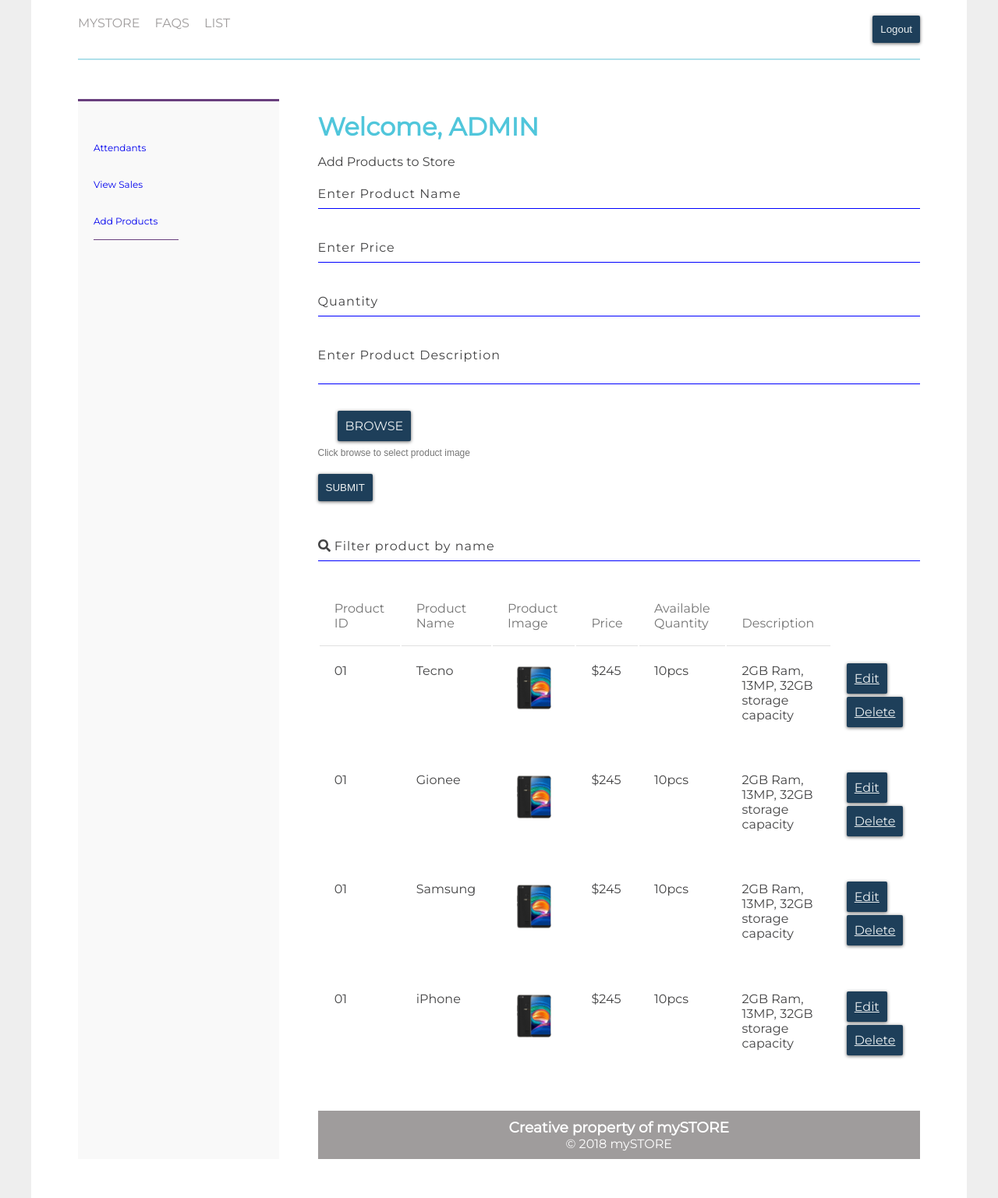
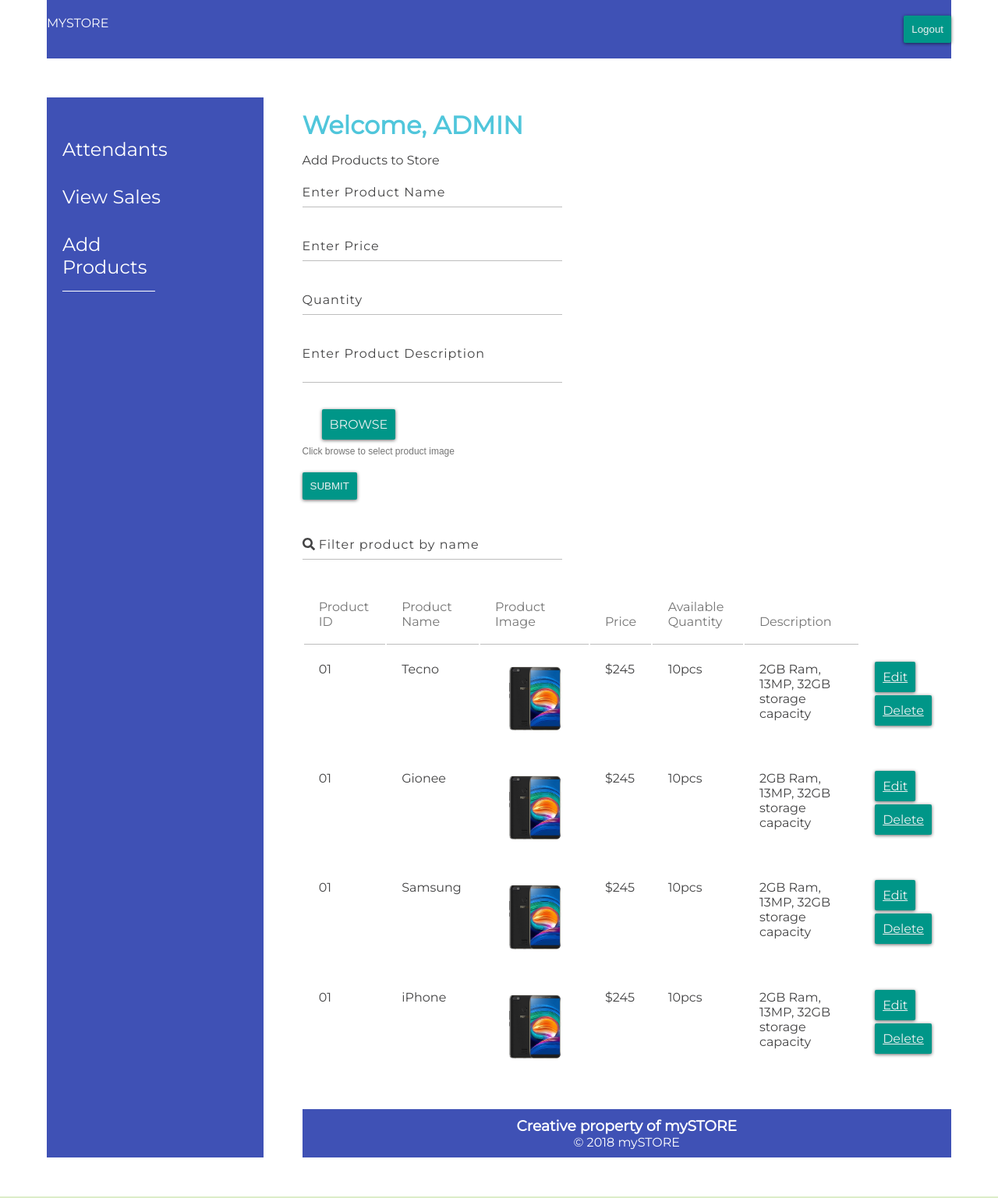
Before and after one commit to Bobjayafam/store-manager, a website: page UI/add-products.html in a window 1280 px wide. Shown: the whole page at 78% size. Drawn offline with Linux system fonts and the light colour scheme.

Commit message:
bug(refactor ui): Refactor UI
- change landing page

[Fixes #161501594]

```diff
--- a/UI/add-products.html
+++ b/UI/add-products.html
@@ -17,19 +17,16 @@
     <header>
       <nav>
         <ul>
-          <li>mySTORE</li>
-          <li>FAQs</li>
-          <li>list</li>
+          <li><a href="index.html">mySTORE</a></li>
         </ul>
       </nav>
       <button class="btn">Logout</button>
     </header>
     <aside class="sidebar">
-      <h3></h3>
       <ul>
-        <li><a href="/createAccount.html">Attendants</a></li>
-        <li><a href="/admin-view-sales.html">View Sales</a></li>
-        <li class="active"><a href="/add-products.html">Add Products</a></li>
+        <li><a href="createAccount.html">Attendants</a></li>
+        <li><a href="admin-view-sales.html">View Sales</a></li>
+        <li class="active"><a href="add-products.html">Add Products</a></li>
       </ul>
     </aside>
     <!--aside-->
@@ -100,8 +97,8 @@
               <td data-title="quantity">10pcs</td>
               <td data-title="description">2GB Ram, 13MP, 32GB storage capacity</td>
               <td data-title="actions">
-                <a href="" class="btn btn-upload">Edit</a>
-                <a href="" class="btn btn-upload">Delete</a>
+                <a href="#" class="btn btn-upload">Edit</a>
+                <a href="#" class="btn btn-upload">Delete</a>
               </td>
             </tr>
 
@@ -117,8 +114,8 @@
               <td data-title="quantity">10pcs</td>
               <td data-title="description">2GB Ram, 13MP, 32GB storage capacity</td>
               <td data-title="actions">
-                <a href="" class="btn btn-upload">Edit</a>
-                <a href="" class="btn btn-upload">Delete</a>
+                <a href="#" class="btn btn-upload">Edit</a>
+                <a href="#" class="btn btn-upload">Delete</a>
               </td>
             </tr>
 
@@ -134,8 +131,8 @@
               <td data-title="quantity">10pcs</td>
               <td data-title="description">2GB Ram, 13MP, 32GB storage capacity</td>
               <td data-title="actions">
-                <a href="" class="btn btn-upload">Edit</a>
-                <a href="" class="btn btn-upload">Delete</a>
+                <a href="#" class="btn btn-upload">Edit</a>
+                <a href="#" class="btn btn-upload">Delete</a>
               </td>
             </tr>
 
@@ -151,8 +148,8 @@
               <td data-title="quantity">10pcs</td>
               <td data-title="description">2GB Ram, 13MP, 32GB storage capacity</td>
               <td data-title="actions">
-                <a href="" class="btn btn-upload">Edit</a>
-                <a href="" class="btn btn-upload">Delete</a>
+                <a href="#" class="btn btn-upload">Edit</a>
+                <a href="#" class="btn btn-upload">Delete</a>
               </td>
             </tr>
 
--- a/UI/create.css
+++ b/UI/create.css
@@ -7,16 +7,18 @@
 }
 
 body {
-  background: #eee;
+  background:#DCEDC8;
   color: #434344;
   font-family: "Montserrat", sans-serif;
   font-weight: 400;
+  width: 100%;
+  margin: 0;
+  padding: 0;
 }
 
 .container {
-  max-width: 1200px;
+  width: 100%;
   background: #ffffff;
-  margin: 0 auto;
   padding: 0 60px;
   display: grid;
   grid-template-columns: 1fr 3fr;
@@ -27,15 +29,18 @@ body {
   grid-gap: 50px;
 }
 
+
+
 header {
   grid-area: header;
-  color: #9f9c9c;
+  color: #DCEDC8;
   text-transform: uppercase;
-  border-bottom: 2px solid #b0e0ea;
   padding: 20px 0;
+  background: #3F51B5;
   display: grid;
   grid-template-columns: 1fr 1fr;
 }
+
 
 header button {
   justify-self: end;
@@ -44,11 +49,17 @@ header button {
 header nav {
   justify-self: start;
   list-style: none;
+
 }
 
 header nav li {
   margin-right: 15px;
   display: inline-block;
+}
+
+header nav li a {
+  text-decoration: none;
+  color: #FFFFFF;
 }
 
 .main {
@@ -72,13 +83,13 @@ header nav li {
 
 .input-box input,
 textarea {
-  width: 100%;
+  width: 40%;
   padding: 10px 0;
   font-size: 16px;
   color: black;
   margin-bottom: 30px;
   border: none;
-  border-bottom: 1px solid blue;
+  border-bottom: 1px solid #BDBDBD;
   outline: none;
   letter-spacing: 1px;
   background: transparent;
@@ -137,14 +148,8 @@ textarea label {
   outline: none;
   border-radius: 2px;
   box-shadow: 0 1px 4px rgba(0, 0, 0, 0.6);
-  background-color: #1E3F5A;
+  background-color: #009688;
   color: #ecf0f1;
-
-  transition: background-color .3s;
-}
-
-.btn:hover{
-  background: #693f7e;
 }
 
 .btn-upload {
@@ -165,14 +170,13 @@ textarea label {
 .sidebar {
   grid-area: sidebar;
   padding: 20px;
-  border-top: 3px solid #693f7e;
-  background: #f9f9f9;
+  background: #3F51B5;
 }
 
 .sidebar ul {
   list-style-type: none;
   margin-top: 1rem;
-  font-size: 0.75rem;
+  font-size: 1.5rem;
 }
 
 .sidebar ul > li {
@@ -180,12 +184,13 @@ textarea label {
 }
 
 .sidebar li.active {
-  border-bottom: 1px solid #693f7e;
   width: 50%;
+  border-bottom: 1px Solid #FFFFFF;
 }
 
 .sidebar li a {
   text-decoration: none;
+  color: #FFFFFF;
 }
 .attendants-data {
   margin-top: 20px;
@@ -211,17 +216,17 @@ textarea label {
   font-weight: 400;
   color: #757575;
   vertical-align: bottom;
-  border-bottom: 1px solid rgba(0, 0, 0, 0.12);
+  border-bottom: 1px solid #BDBDBD;
 }
 
 select {
   font-family: inherit;
   background: transparent;
-  width: 50%;
+  width: 40%;
   padding: 4px 0;
   color: black;
   border: none;
-  border-bottom: 1px solid #693f7e;
+  border-bottom: 1px solid #BDBDBD;
   margin-bottom: 1.5rem;
 }
 
@@ -234,7 +239,7 @@ footer {
   color: #fff;
   text-align: center;
   padding: 10px 0;
-  background: #9f9c9c;
+  background: #3F51B5;
 }
 
 @media screen and (max-width: 768px){
@@ -266,7 +271,6 @@ footer {
   .table-responsive-vertical > .table > tbody > tr > td {
     background-color: #fff;
     display: block;
-    vertical-align: middle;
     text-align: right;
   }
   .table-responsive-vertical > .table > tbody > tr > td[data-title]:before {
--- a/UI/styles.css
+++ b/UI/styles.css
@@ -5,8 +5,8 @@
 }
 
 body {
-  font-family: sans-serif;
-  background: #689F38;
+  font-family: 'Roboto', sans-serif;
+  background: #3F51B5;
   width: 100%;
 }
 .container {
@@ -23,13 +23,8 @@ body {
  }
 
 .intro-text{
-  color: white;
+  color: #DCEDC8;
   letter-spacing: 1.2px;
-}
-
-#brand{
-  font-family: 'Segoe UI', Tahoma, Geneva, Verdana, sans-serif;
-  color: white;
 }
 
 .sub-lead {
@@ -38,25 +33,30 @@ body {
 
 .icons {
   margin-top: 20px;
-  color: white;
+  color: #DCEDC8;
 }
 .icons img {
-  background: white;
+  background: #DCEDC8;
 }
 .login-wrapper {
-  max-width: 500px;
-  padding: 40px;
-  background: #77878B;
-  border-radius: 8px;
+  width: 400px;
+  padding: 60px;
+  background: #DCEDC8;
+  border-radius: 3px;
 }
 
 .login-wrapper h2 {
-  color: #fff;
+  color: #212121;
   text-align: center;
+  margin-bottom: 20px;
 }
 
 .login-wrapper .input-box {
   position: relative;
+}
+
+.login-form {
+  display: flex;
 }
 
 .login-wrapper .input-box input {
@@ -64,9 +64,10 @@ body {
   padding: 10px 0;
   font-size: 16px;
   color: #fff;
+  margin: 0 auto;
   margin-bottom: 30px;
   border: none;
-  border-bottom: 1px solid #fff;
+  border-bottom: 1px solid #00BCD4;
   outline: none;
   letter-spacing: 1px;
   background: transparent;
@@ -90,79 +91,21 @@ body {
   color: #1E3F5A;
 }
 
-input[type=submit]{
-  background: transparent;
-  border: none;
-  color: #fff;
+.btn {
+  position: relative;
+  display: inline-block;
   padding: 10px;
+  overflow: hidden;
+  border-width: 0;
   outline: none;
-  background: #1E3F5A;
-  cursor: pointer;
-  border-radius: 5px;
-}
-.selector-tabs {
-  margin-top: 20px;
+  border-radius: 2px;
+  box-shadow: 0 1px 4px rgba(0, 0, 0, 0.6);
+  background-color: #00BCD4;
+  color: #ecf0f1;
+
+  transition: background-color .3s;
 }
 
-.nav-tabs {
-  float: left;
-  width: 100%;
-  margin: 0;
-  list-style-type: none;
-  border-bottom: 1px solid #ddd;
-}
-.nav-tabs li {
-    float: left;
-    margin-bottom: -1px;
-}
-
-.nav-tabs li  a {
-  float: left;
-  margin-right: 2px;
-  line-height: 1.42857143;
-  padding: 10px;
-  border: 1px solid transparent;
-  border-radius: 4px 4px 0 0;
+a {
   text-decoration: none;
 }
-.nav-tabs li a:hover {
-  border-color: #eee #eee #ddd;
-}
-
-.nav-tabs li.active a,
-.nav-tabs li.active a:hover,
-.nav-tabs li.active a:focus
- {
-
-  color: #555;
-  cursor: default;
-  background-color: #fff;
-  border: 1px solid #ddd;
-  border-bottom-color: transparent;
-}
-
-.tab-content {
-  float: left;
-  width: 100%;
-  margin-top: 30px;
-}
-.tab-content .tab-pane {
-    display: none;
-}
-.tab-content .tab-pane .active {
-  display: block;
-  padding: 2.5% 3.5%;
-  background-color: #efefef;
-}
-
-
-.tab-content .active {
-  display: block;
-}
-
-@media screen and (max-width: 768px){
-  .container{
-    display: flex;
-    flex-direction: column;
-  }
-}
```
Also changed, not shown: UI/admin-view-sales.html (+7 -12 lines), UI/cart.html (+4 -6 lines), UI/createAccount.html (+5 -7 lines), UI/index.html (+5 -3 lines), UI/products.html (+5 -7 lines), UI/view-sales.html (+5 -7 lines).
